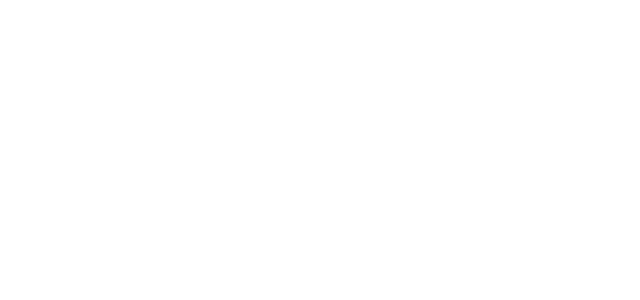
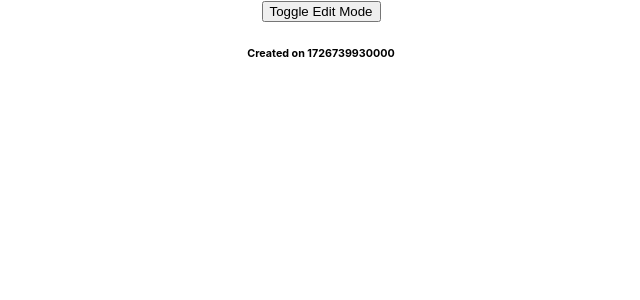
Before and after one commit to bradx32/feb24-t3w6-class-forms, a React (Create React App) app: page / in a window 1280 px wide. Shown: the top 300 px of the page, without its empty margins (319-959 px from the left). Built offline with nearby package versions, Linux system fonts and the light colour scheme.

Commit message:
feat: toggle edit mode

```diff
--- a/src/App.jsx
+++ b/src/App.jsx
@@ -1,9 +1,12 @@
 import './App.css';
+import SocialMediaPostContainer from './components/SocialMediaPostContainer';
+
 function App() {
   return (
     <div className="App">
-
+      <SocialMediaPostContainer />
     </div>
   );
 }
+
 export default App;
--- a/src/components/EditablePost.jsx
+++ b/src/components/EditablePost.jsx
@@ -1,16 +1,24 @@
-import { render } from "@testing-library/react";
 import React from "react";
 
-export default class EditablePost extents React.Component {
+export default class EditablePost extends React.Component {
 	constructor(props){
 		super(props);
 
 	}
 
+
 	render(){
 		return(
 			<div className="editablePostContainer">
-
+				{/* Editable author field */}
+				<label htmlFor="authorField">Author:</label>
+				<input type="text" name="authorField" id="authorField" value={this.props.author} />
+				{/* Editable location field */}
+				<label htmlFor="locationField">Location:</label>
+				<input type="text" name="locationField" id="locationField" value={this.props.location} />
+				{/* Editable content field */}
+				<label htmlFor="contentField">Post content:</label>
+				<input type="text" name="contentField" id="contentField" value={this.props.content} />
 			</div>
 		)
 	}
--- a/src/components/ReadonlyPost.jsx
+++ b/src/components/ReadonlyPost.jsx
@@ -4,7 +4,7 @@
 		<div className="socialMediaReadonlyPost">
 			<h1>{props.author}</h1>
 			<h6>Created on {props.dateCreated}</h6>
-			{props.lastUpdated != props.dateCreated ?
+			{props.lastUpdated !== props.dateCreated ?
 			<h6>Last edited on {props.lastUpdated}</h6>
 			:
 			null
--- a/src/components/SocialMediaPostContainer.jsx
+++ b/src/components/SocialMediaPostContainer.jsx
@@ -1,5 +1,6 @@
 import React from "react";
 import ReadonlyPost from "./ReadonlyPost";
+import EditablePost from "./EditablePost";
 
 export default class SocialMediaPostContainer extends React.Component {
 	constructor(){
@@ -15,13 +16,22 @@
 		}
 	}
 
+	toggleEditMode = () => {
+		this.setState({isEditing: !this.state.isEditing});
+	}
+
 	render(){
 
 		// this.props.author
 		// this.props.parentState.author
 
+
 		if (this.state.isEditing){
 			return(
+				<>
+					<button onClick={this.toggleEditMode}>
+						Toggle Edit Mode
+					</button>
 					<EditablePost
 						author={this.state.author}
 						dateCreated={this.state.dateCreated}
@@ -31,9 +41,15 @@
 
 						parentState={this.state}
 					/>
+				</>
+
 			);
 		} else {
 			return(
+				<>
+					<button onClick={this.toggleEditMode}>
+						Toggle Edit Mode
+					</button>
 					<ReadonlyPost
 						author={this.state.author}
 						dateCreated={this.state.dateCreated}
@@ -43,6 +59,8 @@
 
 						parentState={this.state}
 					/>
+				</>
+
 			);
 		}
 	}
```
Also changed, not shown: 1 other file (tests, documents, lock files or other folders). Lines whose indentation alone changed are shown as unchanged.
